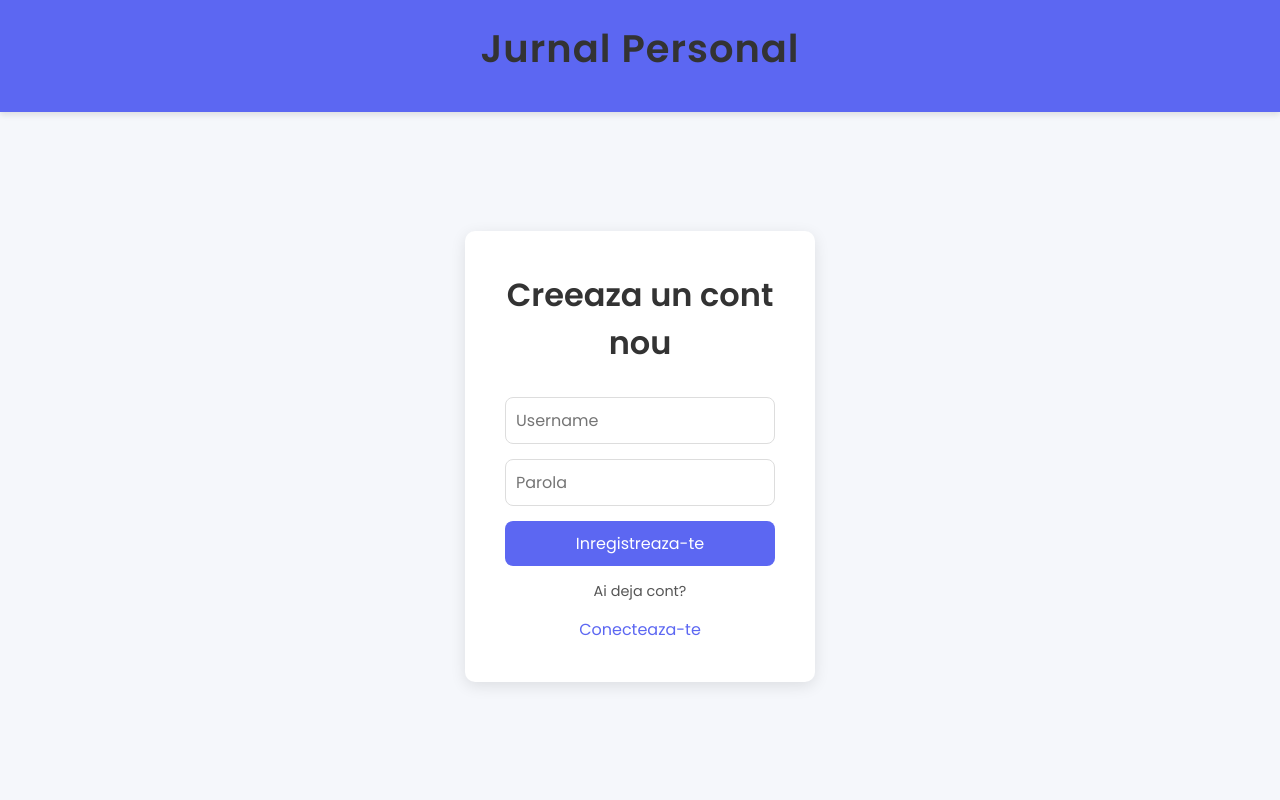
After one commit to CezarDrumea/node-js-course, a Node server app: page /register in a window 1280 px wide. The commit adds this page. Run offline with Node 20, Linux system fonts and the light colour scheme; some libraries are stand-ins or nearby versions.

Commit message:
stiluri css si unele modificari

```diff
--- a/lab-1/solutions/puiu-andreea-jurnal-personal/app.js
+++ b/lab-1/solutions/puiu-andreea-jurnal-personal/app.js
@@ -15,4 +15,14 @@ app.get("/", (req, res) => {
     res.render("login");
 });
 
+// pagina de creare cont
+app.get("/register", (req, res) => {
+    res.render("register");
+});
+
+// pagina după login
+app.get("/dashboard", (req, res) => {
+    res.render("dashboard", { journals: [] });
+});
+
 app.listen(PORT, () => console.log(`Server running at http://localhost:${PORT}`));
--- /dev/null
+++ b/lab-1/solutions/puiu-andreea-jurnal-personal/public/css/style.css
@@ -0,0 +1,151 @@
+
+* {
+    margin: 0;
+    padding: 0;
+    box-sizing: border-box;
+    font-family: "Poppins", sans-serif;
+}
+
+body {
+    background: #f5f7fb;
+    color: #333;
+    display: flex;
+    flex-direction: column;
+    align-items: center;
+    min-height: 100vh;
+}
+
+/* Header simplu */
+header {
+    width: 100%;
+    background: #5c67f2;
+    color: white;
+    text-align: center;
+    padding: 20px 0;
+    font-size: 1.6rem;
+    letter-spacing: 1px;
+    box-shadow: 0 3px 6px rgba(0,0,0,0.1);
+}
+
+/* Container central */
+main {
+    flex: 1;
+    display: flex;
+    justify-content: center;
+    align-items: center;
+    width: 100%;
+}
+
+/* Card central pentru login/register */
+form {
+    background: white;
+    padding: 40px;
+    border-radius: 10px;
+    box-shadow: 0 4px 15px rgba(0,0,0,0.1);
+    display: flex;
+    flex-direction: column;
+    gap: 15px;
+    width: 350px;
+    text-align: center;
+}
+
+h1, h2 {
+    color: #333;
+    margin-bottom: 15px;
+}
+
+input {
+    padding: 10px;
+    border: 1px solid #ddd;
+    border-radius: 8px;
+    font-size: 1rem;
+    transition: 0.2s ease;
+}
+
+input:focus {
+    border-color: #5c67f2;
+    outline: none;
+    box-shadow: 0 0 5px rgba(92,103,242,0.3);
+}
+
+button {
+    padding: 10px;
+    background: #5c67f2;
+    color: white;
+    border: none;
+    border-radius: 8px;
+    cursor: pointer;
+    transition: 0.3s ease;
+    font-size: 1rem;
+}
+
+button:hover {
+    background: #4a54e1;
+}
+
+p {
+    font-size: 0.9rem;
+    color: #555;
+}
+
+a {
+    color: #5c67f2;
+    text-decoration: none;
+}
+
+a:hover {
+    text-decoration: underline;
+}
+
+/* Dashboard */
+.dashboard-container {
+    display: flex;
+    flex-direction: column;
+    align-items: center;
+    background: white;
+    padding: 40px;
+    border-radius: 10px;
+    width: 600px;
+    box-shadow: 0 4px 15px rgba(0,0,0,0.1);
+}
+
+ul {
+    list-style: none;
+    width: 100%;
+    margin-top: 20px;
+}
+
+li {
+    background: #f1f3ff;
+    margin-bottom: 10px;
+    padding: 15px;
+    border-radius: 8px;
+    transition: 0.2s ease;
+}
+
+li:hover {
+    background: #e1e3fe;
+}
+
+li a {
+    color: #333;
+    font-weight: 500;
+    display: flex;
+    justify-content: space-between;
+    align-items: center;
+}
+
+.add-btn {
+    margin-top: 15px;
+    display: inline-block;
+    background: #5c67f2;
+    color: white;
+    padding: 10px 15px;
+    border-radius: 8px;
+    text-decoration: none;
+    transition: 0.3s;
+}
+
+.add-btn:hover {
+    background: #4a54e1;
+}
--- a/lab-1/solutions/puiu-andreea-jurnal-personal/views/layout.pug
+++ b/lab-1/solutions/puiu-andreea-jurnal-personal/views/layout.pug
@@ -4,6 +4,9 @@ html
         meta(charset="UTF-8")
         title Jurnal Personal
         link(rel="stylesheet" href="/css/style.css")
+        link(rel="preconnect" href="https://fonts.googleapis.com")
+        link(rel="preconnect" href="https://fonts.gstatic.com" crossorigin)
+        link(href="https://fonts.googleapis.com/css2?family=Poppins:wght@400;500;600&display=swap" rel="stylesheet")
     body
         header
             h2 Jurnal Personal
--- /dev/null
+++ b/lab-1/solutions/puiu-andreea-jurnal-personal/views/register.pug
@@ -0,0 +1,10 @@
+extends layout
+
+block content
+    form(action="/register" method="POST")
+        h1 Creeaza un cont nou
+        input(type="text" name="username" placeholder="Username" required)
+        input(type="password" name="password" placeholder="Parola" required)
+        button(type="submit") Inregistreaza-te
+        p Ai deja cont?
+        a(href="/") Conecteaza-te
```
Also changed, not shown: lab-1/solutions/puiu-andreea-jurnal-personal/views/login.pug (+4 -3 lines), lab-1/solutions/puiu-andreea-jurnal-personal/css/style.css (deleted), lab-1/solutions/puiu-andreea-jurnal-personal/views/dashboard.pug (added).
